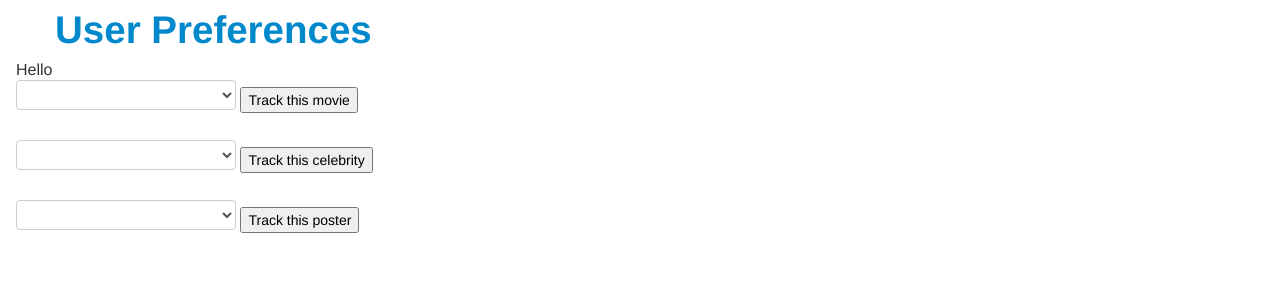
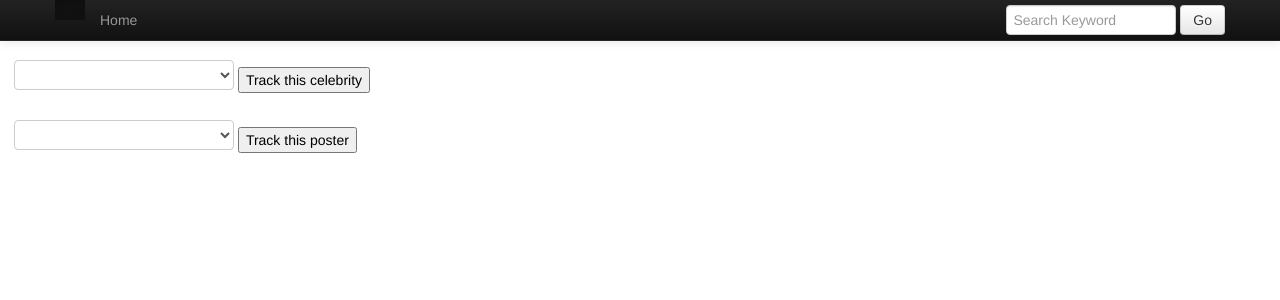
Before and after one commit to jaredp/PurplePoster, a Django app: template PurplePoster/EventManager/templates/userpreference.html in a window 1280 px wide. Shown: the top 300 px of the page. Run offline with Django 3.2, Linux system fonts and the light colour scheme; the template is opened without the code that fills it, so the values that code supplies are empty; parts of the project's set-up code (start-up, migrations or seed data) failed here and were passed over; some libraries are stand-ins or nearby versions.

Commit message:
Working on user preference, search by fim name and alias name work, bootstrap issues

```diff
--- a/PurplePoster/EventManager/templates/base.html
+++ b/PurplePoster/EventManager/templates/base.html
@@ -33,7 +33,7 @@
 
           <div class="nav-collapse collapse">
             <ul class="nav">
-              <li class="active"><a href="#">UserName</a></li>
+              <li class="active"><a href="#">{{ user.username }}</a></li>
               <li><a href="/user">Preferences</a></li>
             </ul>
             <form class="navbar-form pull-right" method="post" action="/searchposters/">
--- a/PurplePoster/EventManager/templates/searchresultspage.html
+++ b/PurplePoster/EventManager/templates/searchresultspage.html
@@ -8,7 +8,7 @@
 	{% include "poster-summary.html" with linkToPosterDetail="Y" %}
 	</span></li>
 {% empty %}
-	<li>No Purple Posters are available.</li>
+	<li>No Purple Posters matching search keywords.</li>
 {% endfor %}
 </ol>
 
--- a/PurplePoster/EventManager/templates/userpreference.html
+++ b/PurplePoster/EventManager/templates/userpreference.html
@@ -2,27 +2,52 @@
 <html lang="en">
 
 <head>
+
 		<meta name="viewport" content="width=device-width, initial-scale=1.0,maximum-scale=1.0, user-scalable=0">
 		<link href="{{ STATIC_URL }}bootstrap/css/bootstrap.min.css" rel="stylesheet" media="screen">
 		<link href="{{ STATIC_URL }}bootstrap/css/bootstrap-responsive.min.css" rel="stylesheet">
 		<link href="{{ STATIC_URL }}base.css" rel="stylesheet" media="screen">
+
+		<link href="assets/twitterbootstrap/css/bootstrap.css" rel="stylesheet">
+		<link href="assets/twitterbootstrap/css/bootstrap-responsive.css" rel="stylesheet">
+
 </head>
 
 <body onload="pageloaded()">
-	<div class="container">
-		<h1 class="logo">
-		<a href="/">User Preferences</a>
-		</h1>
-	</div>
-	Hello {{ user.username }}
+
+<div class="navbar navbar-inverse navbar-fixed-top">
+      <div class="navbar-inner">
+        <div class="container">
+          <a class="btn btn-navbar" data-toggle="collapse" data-target=".nav-collapse">
+            <span class="icon-bar"></span>
+            <span class="icon-bar"></span>
+            <span class="icon-bar"></span>
+          </a>
+
+          <div class="nav-collapse collapse">
+            <ul class="nav">
+              <li class="active"><a href="#">{{ user.username }}</a></li>
+              <li><a href="/homepage.html">Home</a></li>
+            </ul>
+            <form class="navbar-form pull-right" method="post" action="/searchposters/">
+            	{% csrf_token %}
+              <input class="span2" name="search-string" type="text" placeholder="Search Keyword">
+              <button type="submit" class="btn">Go</button>
+            </form>
+          </div><!--/.nav-collapse -->
+        </div>
+      </div>
+    </div>
+
 	<div id="track-movie-form">
 		<form method="post" action="/trackmovie/" >
 		{% csrf_token %}
-			<select name="movie">
+			<select name="movie-id">
 			{% for movie in movies %}
 				<option value="{{ movie.id }}">{{ movie.name }}</option>
 			{% endfor %}
 			</select>
+			<input type="hidden" name="user-name" value = {{ user.username }}>
 			<button type="submit">
 			Track this movie
 			</button>
@@ -32,11 +57,12 @@
 	<div id="track-actor-form">
 		<form method="post" action="/trackactor/">
 		{% csrf_token %}
-			<select name="actor" >
+			<select name="actor-id" >
 			{% for actor in actors %}
 				<option value="{{ actor.id }}">{{ actor.actorName }}</option>
 			{% endfor %}
 			</select>
+			<input type="hidden" name="user-name" value = {{ user.username }}>
 			<button type="submit">
 			Track this celebrity
 			</button>
@@ -46,11 +72,12 @@
 	<div id="track-poster-form">
 		<form method="post" action="/trackposter/">
 		{% csrf_token %}
-			<select name="poster">
+			<select name="poster-id">
 			{% for poster in posters %}
 				<option value="{{ poster.id }}">{{ poster.alias }} - {{ poster.movie.name }}</option>
 			{% endfor %}
 			</select>
+			<input type="hidden" name="user-name" value = {{ user.username }}>
 			<button type="submit">
 			Track this poster
 			</button>
```
Also changed, not shown: PurplePoster/EventManager/views.py (+29 -2 lines).
